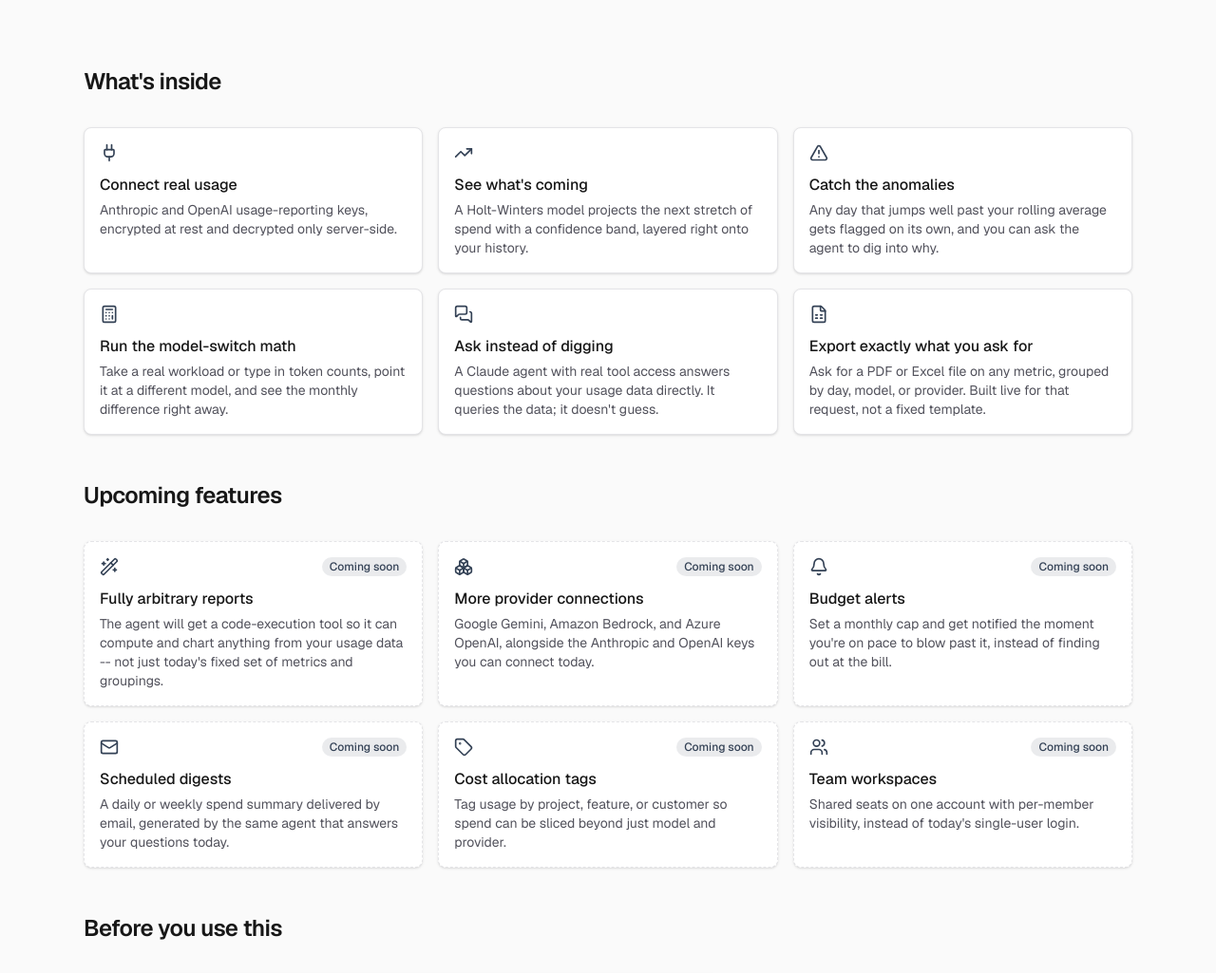
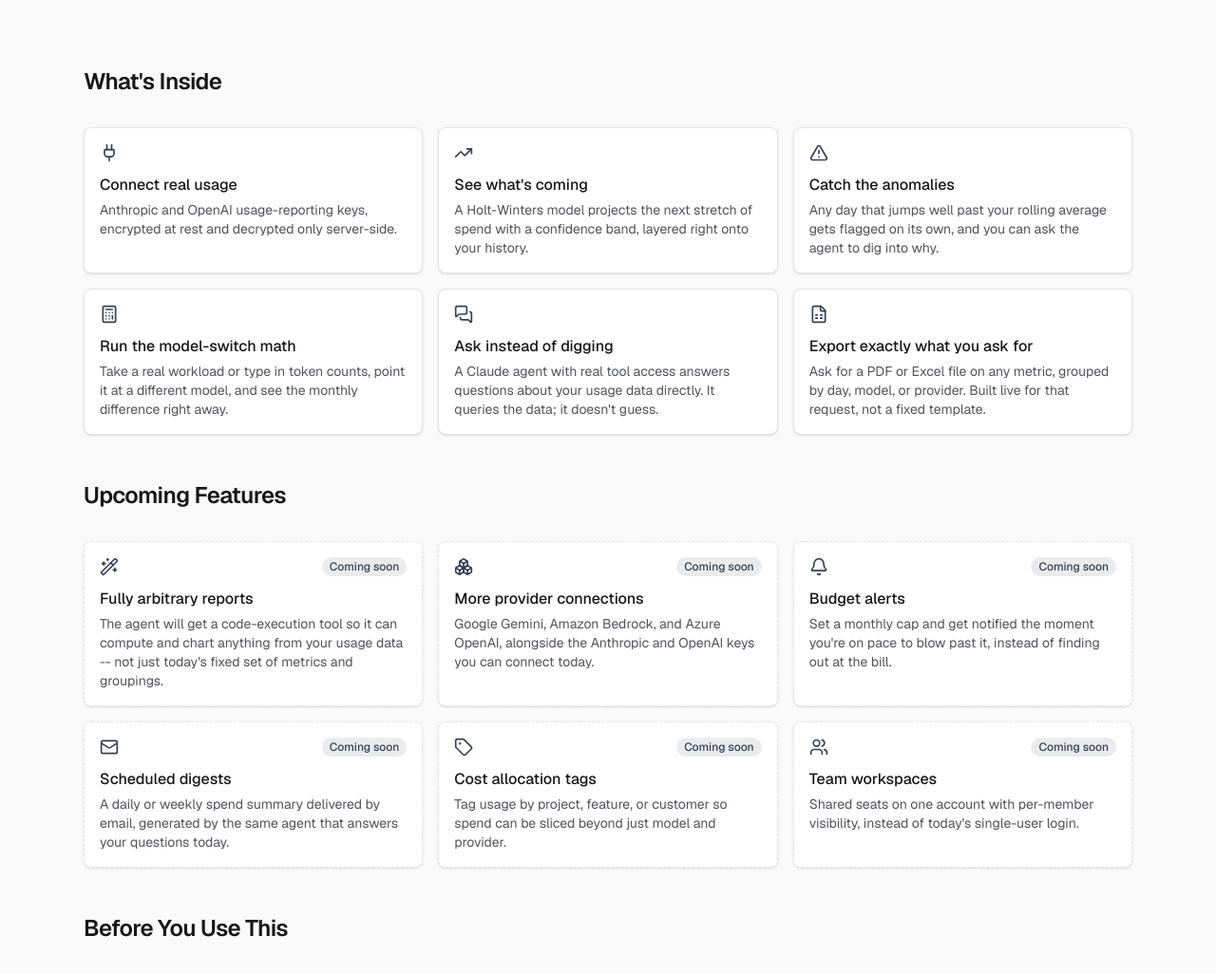
Before and after one commit to deepak5092/token-ledger, a Next.js app: page / in a window 1280 px wide. Shown: the part 524-1549 px from the top of the page at 95% size. Built offline with nearby package versions, Linux system fonts and the light colour scheme.

Commit message:
Title-case the home page's section headings
"What's Inside", "Upcoming Features", "Before You Use This" -- also
picked up by the dashboard's Learn More page since it reuses these same
components.

```diff
--- a/src/components/marketing/FeatureGrid.tsx
+++ b/src/components/marketing/FeatureGrid.tsx
@@ -44,7 +44,7 @@ export function FeatureGrid() {
   return (
     <section className="mx-auto max-w-6xl px-6 py-12">
       <h2 className="text-2xl font-semibold tracking-tight text-foreground">
-        What&apos;s inside
+        What&apos;s Inside
       </h2>
       <div className="mt-8 grid grid-cols-1 gap-4 sm:grid-cols-2 lg:grid-cols-3">
         {FEATURES.map((f) => (
--- a/src/components/marketing/TrustSection.tsx
+++ b/src/components/marketing/TrustSection.tsx
@@ -4,7 +4,7 @@ import { Card } from "@/components/ui/Card";
 export function TrustSection() {
   return (
     <section className="mx-auto max-w-6xl px-6 pb-12">
-      <h2 className="text-2xl font-semibold tracking-tight text-foreground">Before you use this</h2>
+      <h2 className="text-2xl font-semibold tracking-tight text-foreground">Before You Use This</h2>
       <Card className="mt-8 flex max-w-2xl items-start gap-4 sm:p-6">
         <ShieldCheck className="mt-0.5 h-6 w-6 shrink-0 text-accent" aria-hidden />
         <p className="text-sm text-zinc-600 dark:text-zinc-400">
--- a/src/components/marketing/UpcomingFeatures.tsx
+++ b/src/components/marketing/UpcomingFeatures.tsx
@@ -44,7 +44,7 @@ export function UpcomingFeatures() {
   return (
     <section className="mx-auto max-w-6xl px-6 pb-12">
       <h2 className="text-2xl font-semibold tracking-tight text-foreground">
-        Upcoming features
+        Upcoming Features
       </h2>
       <div className="mt-8 grid grid-cols-1 gap-4 sm:grid-cols-2 lg:grid-cols-3">
         {UPCOMING.map((f) => (
```
